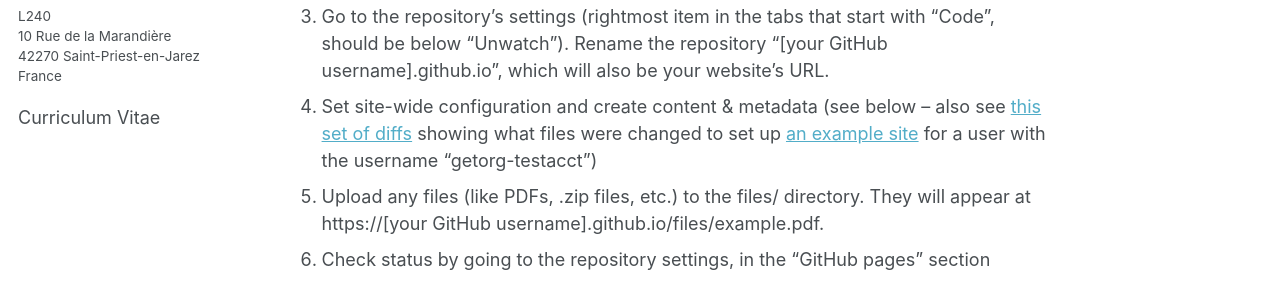
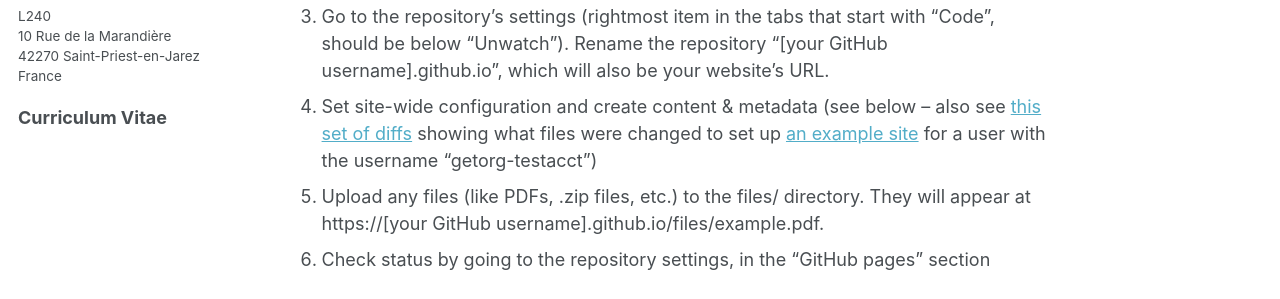
Before and after one commit to JosephBrunet/JosephBrunet.github.io, a Jekyll site: the page built from _pages/about.md, in a window 1280 px wide and 900 px high, scrolled down 848 px. Shown: the part 598-897 px from the top of the window. Built offline with Jekyll 4.4.1, drawn with Linux system fonts in a browser that asks for light colours.

```diff
--- a/_includes/author-profile.html
+++ b/_includes/author-profile.html
@@ -132,6 +132,6 @@
   </div>
   <div>
     <p style="padding: 0px"></p>
-    Curriculum Vitae
+    <b>Curriculum Vitae</b>
   </div>
 </div>
```
